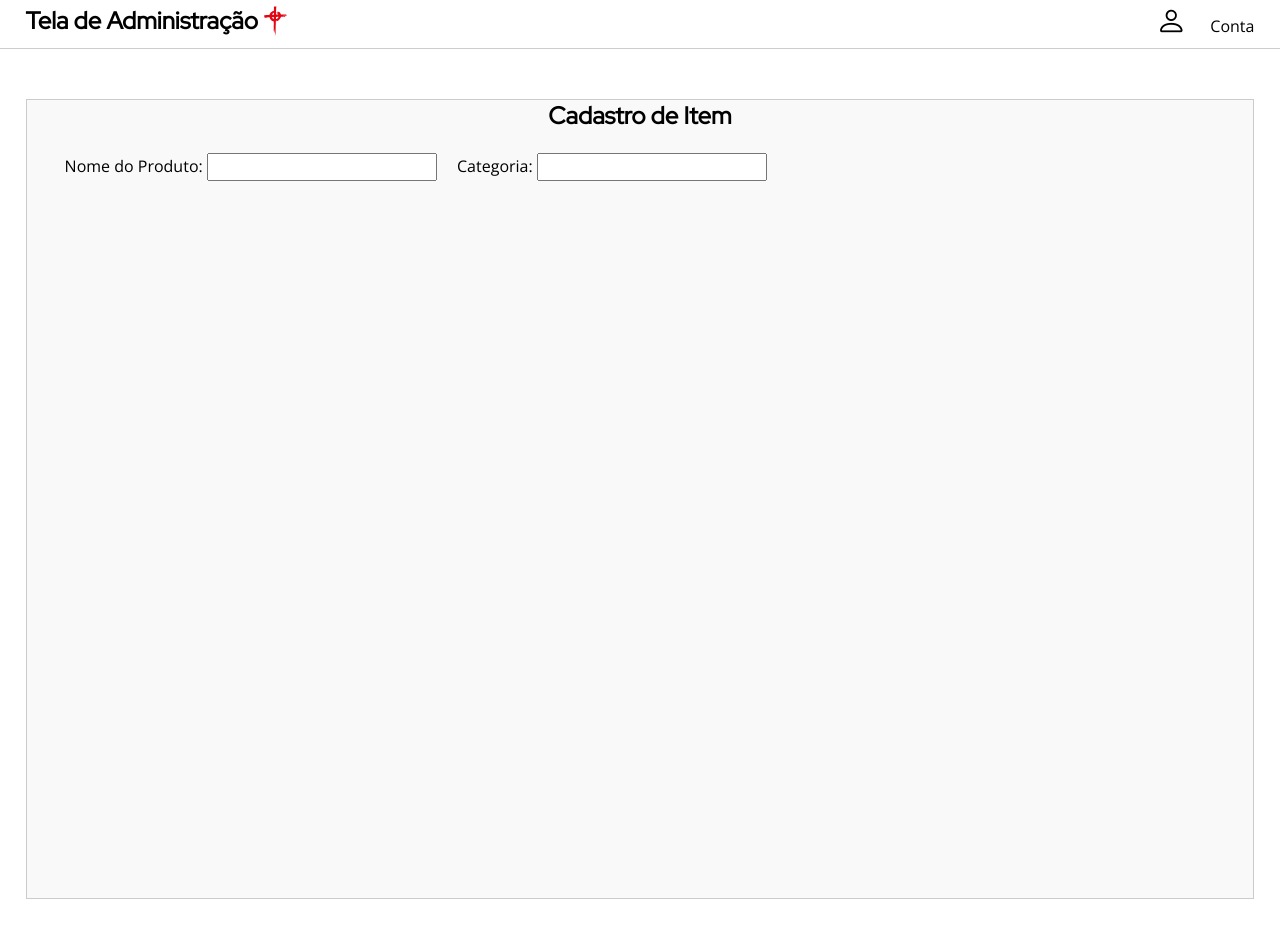
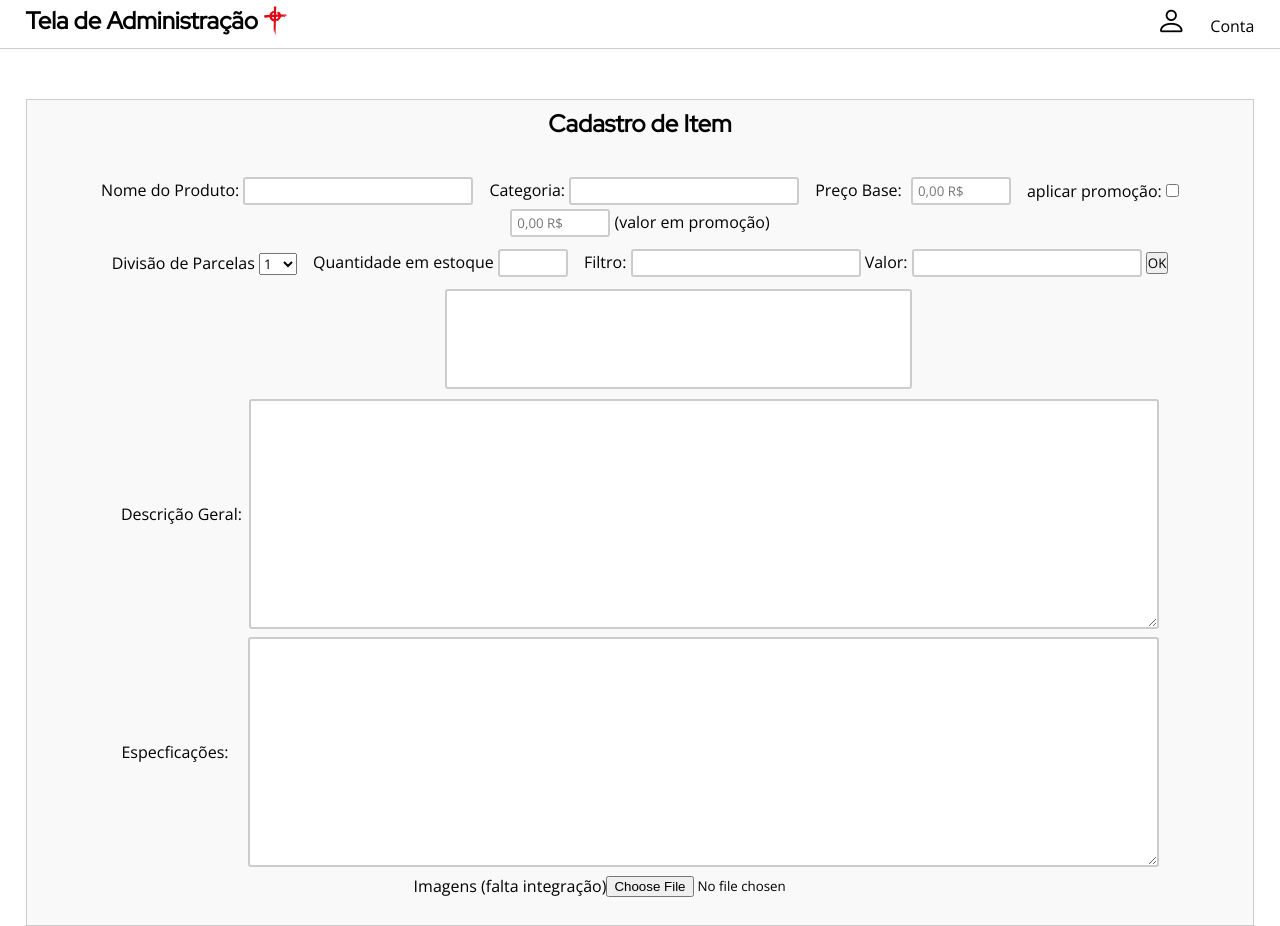
Before and after one commit to BruxoSagaz/Earth-Store, a PHP site: page /cad_item.html in a window 1280 px wide. Before the commit the page ends 899 px from the top, so only its background shows below. Run offline with PHP 8.4, Linux system fonts and the light colour scheme; some libraries are stand-ins or nearby versions; some web fonts are replaced.

Commit message:
item register and css fixes.

```diff
--- a/cad_item.html
+++ b/cad_item.html
@@ -55,11 +55,11 @@
         <div class="container">
             <!-- Div de form -->
             <div class="form-area">
-                <div class="flex center"><h2>Cadastro de Item</h2></div>
+                <div class="flex-center"><h2>Cadastro de Item</h2></div>
 
 
                 <form action="#">
-
+                    <div class="flex-center">
                     <div class="input-area">
                         <label for="nome">Nome do Produto: </label>
                         <input type="text" name="nome" id="">
@@ -67,17 +67,171 @@
 
                     <div class="input-area">
                         <label for="">Categoria: </label>
-                        <input list="categorias" name="categorias">
+                        <input list="categorias" name="categorias" class="list">
+                        <!-- Datalist    -->
                         <datalist id="categorias">
                             <option value="Terços"></option>
                         </datalist>
                     </div>
 
+                    <div class="input-area">
+                        <label for="preco">Preço Base: </label>
+                        <input type="text" step="0.01" name="quantity" min="0.01" class="valor" placeholder="0,00 R$" style="width: 100px; padding-left: 5px; margin-left: 5px;">
+                    </div>
+
+
+                    <div class="input-area">
+                        <label for="prom">aplicar promoção:</label>
+                        <input type="checkbox" name="prom_ver" id="aply_prom">
+                    </div>
+
+                    <div class="input-area">
+                        <input type="text" step="0.01" name="prom_val" min="0.01" class="valor" placeholder="0,00 R$" style="width: 100px; padding-left: 5px;" id="prom_val" disabled>
+                        <label for="prom_val">(valor em promoção)</label>
+                    </div>
+
+                    </div>
+
+                    <div class="flex-center">
+
+                        <div class="input-area">
+                            <label for="parcelas">Divisão de Parcelas</label>
+                            <select name="parcelas" id="">
+                                <option value="1">1</option>
+                                <option value="1">2</option>
+                                <option value="1">3</option>
+                                <option value="1">4</option>
+                                <option value="1">5</option>
+                                <option value="1">6</option>
+                                <option value="1">7</option>
+                                <option value="1">8</option>
+                                <option value="1">9</option>
+                                <option value="1">10</option>
+                                <option value="1">11</option>
+                                <option value="1">12</option>
+                            </select>
+                        </div>
+
+                        <div class="input-area">
+                            <label for="quantity">Quantidade em estoque</label>
+                            <input type="number" name="quatity" id="" maxlength="7">
+                        </div>
+
+                        <div class="input-area">
+
+                            <label for="">Filtro: </label>
+                            <input list="filtro" name="filtro" class="list" id="filter">
+                            <!-- Datalist -->
+                            <datalist id="filtro">
+                                <option value="cor"></option>
+                            </datalist>
+
+                            <label for="">Valor: </label>
+                            <input list="valor" name="valor" class="list"  id="value">
+                            <!-- Datalist -->
+                            <datalist id="valor">
+                                <option value="preto"></option>
+                            </datalist>
+
+                            <button id="startTag"> OK </button>
+
+                        </div>
+
+                    </div>
+
+                    <div class="flex-center">
+
+                        <div class="input-area" style="width: 40%; margin-left: 85px;">
+                            <div class="tag-container">
+
+                            </div>
+                        </div>
+
+                    </div>
+
+                    <div class="flex-center">
+                        <label for="descricaoGeral">Descrição Geral: </label>
+                        <textarea name="descricaoGeral" id="descricaoGeral" cols="30" rows="10"></textarea>
+                    </div>
+
+                    <div class="flex-center">
+                        <label for="especificacoes">Especficações: </label>
+                        <textarea name="especificacoes" id="especificacoes" cols="30" rows="10" style="margin-left: 20px;"></textarea>
+                    </div>
+
+
+                    <div class="flex-center">
+                        <label for="images">Imagens (falta integração)</label>
+                        <input type="file" name="images" id="">
+                    </div>
                 </form>
 
             </div>
         </div>
     </main>
 
+
+    <script src="js/jquery-3.6.0.js"></script>
+    <script src="js/functions.js"></script>
+    <script src="js/jquery.mask.js"></script>
+    <script src="js/validatons.js"></script>
+
+
+    <script>
+        $(document).ready(function(){
+            var aply = $('#aply_prom');
+
+            aply.click(function(){
+
+                if (aply.is(':checked')){
+                    $('#prom_val').prop('disabled', false);
+                }else{
+                    $('#prom_val').prop('disabled', true);
+                }
+            })
+
+            $('.valor').mask('000.000.000.000.000,00 R$', {reverse: true});
+
+            $('#startTag').click(function(e){
+
+                e.preventDefault();
+
+                var filter = $('#filter').val();
+                var value = $('#value').val();
+                var tag = filter +" : "+ value;
+
+                let tags = [];
+
+                function createTag(tag) {
+                    const div = document.createElement('div');
+                    div.setAttribute('class', 'tag');
+                    const span = document.createElement('span');
+                    span.innerHTML = tag;
+                    const closeIcon = document.createElement('i');
+                    closeIcon.innerHTML = 'X';
+                    closeIcon.setAttribute('class', 'close');
+                    closeIcon.setAttribute('data-item', tag);
+                    div.appendChild(span);
+                    div.appendChild(closeIcon);
+                    return div;
+                }
+
+
+                function clearTags() {
+                    document.querySelectorAll('.tag').forEach(tag => {
+                        tag.parentElement.removeChild(tag);
+                    });
+                }
+
+                var div = createTag(tag);
+
+                $(div).appendTo(".tag-container");
+
+
+                var filter = $('#filter').val("");
+                var value = $('#value').val("");
+            });
+        });
+    </script>
 </body>
 </html>
--- a/cadastro.html
+++ b/cadastro.html
@@ -46,10 +46,11 @@
                         <div class="w50 sign_area" id="cad"><h2>Cadastrar</h2></div>
                     </div>
 
-                    <h1>Seja Bem Vindo!</h1>
+
                     <!--Form1-->
                     <div class="form" id="elem">
 
+                        <h1>Seja Bem Vindo!</h1>
 
                         <form action="" method="get">
 
--- a/style/cad_item.css
+++ b/style/cad_item.css
@@ -2,6 +2,7 @@
 
 /* Bootstrap Icons */
 @import url("https://cdn.jsdelivr.net/npm/bootstrap-icons@1.3.0/font/bootstrap-icons.css");
+
 
 /* General */
 *{
@@ -51,13 +52,28 @@ header{
     padding-bottom: 7px;
 }
 
-.flex{
+.flex-center{
     display: flex;
+    align-items: center;
+    justify-content: center;
+    flex-wrap: wrap;
+    margin: 8px 0;
 }
 
-.center{
-    align-items: center;
-    justify-content: center;
+
+.flex-left{
+    display: flex;
+    align-items: left;
+    justify-content: left;
+    flex-wrap: wrap;
+}
+
+
+.flex-right{
+    display: flex;
+    align-items: right;
+    justify-content: right;
+    flex-wrap: wrap;
 }
 
 /* Header */
@@ -87,22 +103,89 @@ header img{
 
 .form-area{
     width: 100%;
-    height: 800px;
+    min-height: 800px;
     background-color: rgb(249 249 249);
     border: 1px solid #ccc;
     margin-top: 50px;
 }
 
-input[type="text"]{
+
+input[type="text"],.list{
     width: 230px;
     height: 28px;
+    border: 2px solid #ccc;
+    border-radius: 3px;
+    background: #fff;
 }
-input{
-    width: 230px;
+
+input[type="number"]{
+    width: 70px;
     height: 28px;
+    border: 2px solid #ccc;
+    border-radius: 3px;
+    background: #fff;
+}
+
+.input-area input[type="text"] .valor{
+    width: 220px;
+    height: 28px;
+    border: 2px solid #ccc;
+    border-radius: 3px;
+    background: #fff;
 }
 
 .input-area{
     display: inline-block;
     margin: 2px 8px;
 }
+
+textarea{
+    width: 78%;
+    resize: vertical;
+    min-height: 230px;
+    margin-left: 7px;
+    border: 2px solid #ccc;
+    border-radius: 3px;
+    background: #fff;
+}
+
+.tag-container {
+    border: 2px solid #ccc;
+    border-radius: 3px;
+    background: #fff;
+    display: flex;
+    flex-wrap: wrap;
+    align-content: flex-start;
+    padding: 6px;
+    overflow-x: scroll;
+    height: 100px;
+  }
+
+  .tag-container .tag {
+    height: 30px;
+    margin: 5px;
+    padding: 5px 6px;
+    border: 1px solid #ccc;
+    border-radius: 3px;
+    background: #eee;
+    display: flex;
+    align-items: center;
+    color: #333;
+    box-shadow: 0 0 4px rgba(0, 0, 0, 0.2), inset 0 1px 1px #fff;
+    cursor: default;
+  }
+
+  .tag i {
+    font-size: 16px;
+    color: #666;
+    margin-left: 5px;
+  }
+  .tag-container input {
+    padding: 5px;
+    font-size: 16px;
+    border: 0;
+    outline: none;
+    font-family: 'Rubik';
+    color: #333;
+    flex: 1;
+  }
```
